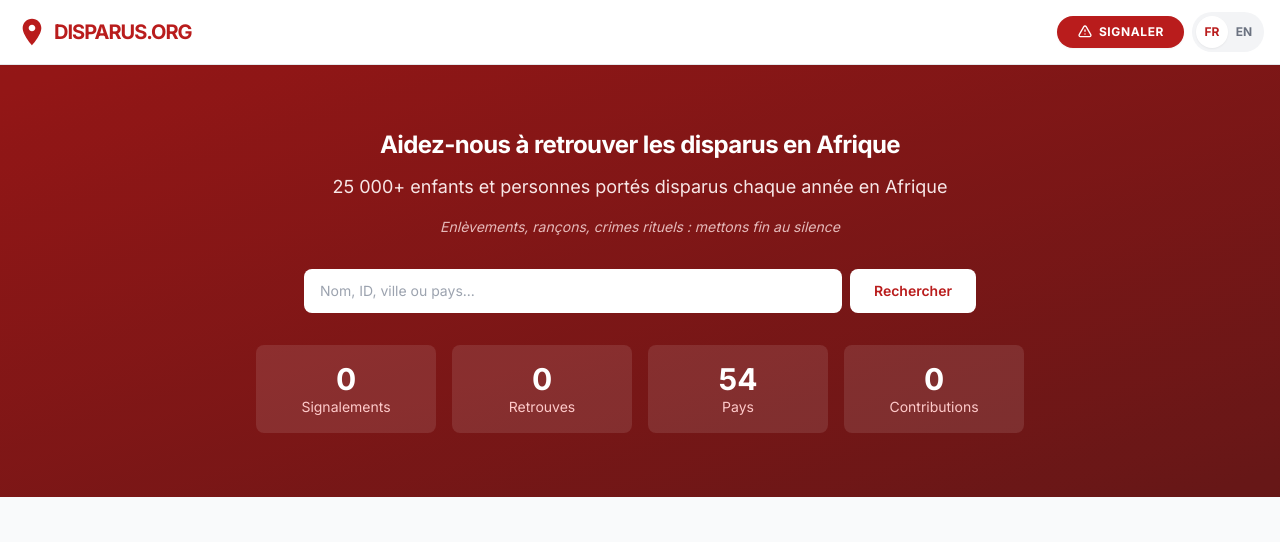
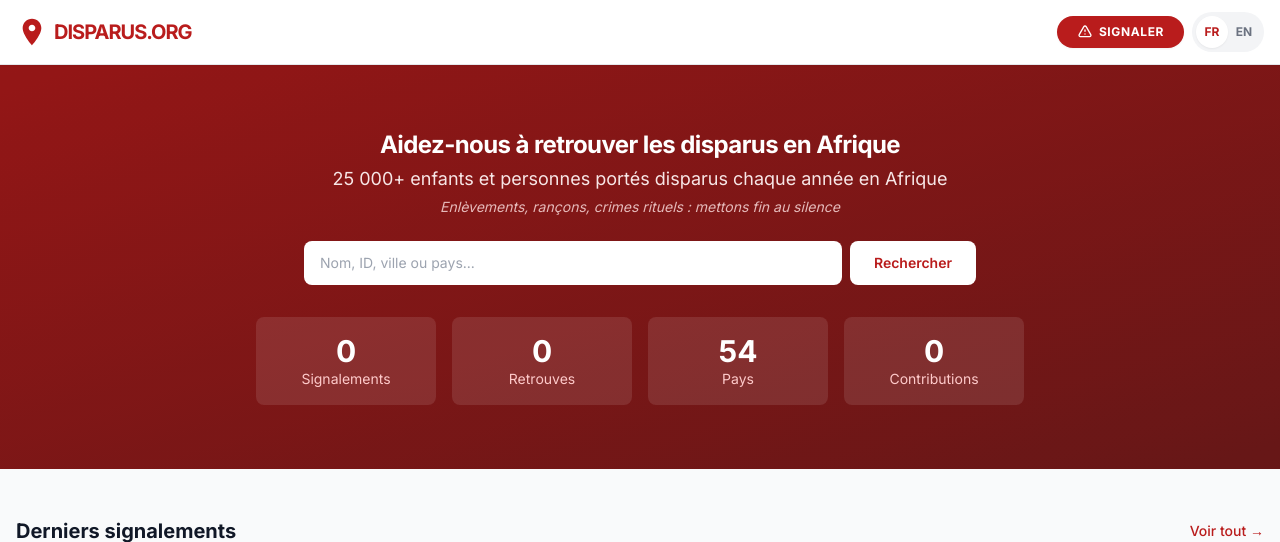
Before and after one commit to moa-digitalagency/DisparusOrg, a Flask app: page / in a window 1280 px wide. Shown: the top 542 px of the page. Run offline with Flask 3, Linux system fonts and the light colour scheme; data that the repository does not hold is empty; some libraries are stand-ins or nearby versions.

Commit message:
Reduce spacing between lines on the homepage
Adjust leading and margin properties in templates/index.html to decrease vertical spacing for hero section title and paragraphs.

Replit-Commit-Author: Agent
Replit-Commit-Session-Id: 7e3ac617-a53f-47e9-b89c-b81520e75bd1
Replit-Commit-Checkpoint-Type: intermediate_checkpoint
Replit-Commit-Event-Id: 37c3987c-743a-4572-9d5e-89b9a7420a9b
Replit-Commit-Screenshot-Url: https://storage.googleapis.com/screenshot-production-us-central1/8d7a2d25-8743-4958-8064-512e4774d594/7e3ac617-a53f-47e9-b89c-b81520e75bd1/hVpWmdi
Replit-Helium-Checkpoint-Created: true

```diff
--- a/templates/index.html
+++ b/templates/index.html
@@ -7,21 +7,21 @@
     <div class="absolute inset-0 bg-black/20"></div>
     <div class="max-w-7xl mx-auto px-4 relative z-10">
         <div class="text-center max-w-3xl mx-auto">
-            <h1 class="text-xl md:text-2xl font-black mb-3 tracking-tight leading-tight" data-testid="text-hero-title">
+            <h1 class="text-xl md:text-2xl font-black mb-1 tracking-tight leading-none" data-testid="text-hero-title">
                 {% if get_locale() == 'fr' %}
                     Aidez-nous à retrouver les disparus en Afrique
                 {% else %}
                     Help us find the missing in Africa
                 {% endif %}
             </h1>
-            <p class="text-base md:text-lg text-red-50 mb-4 font-normal opacity-95">
+            <p class="text-base md:text-lg text-red-50 mb-1 font-normal opacity-95 leading-tight">
                 {% if get_locale() == 'fr' %}
                     25 000+ enfants et personnes portés disparus chaque année en Afrique
                 {% else %}
                     25,000+ children and people reported missing every year in Africa
                 {% endif %}
             </p>
-            <p class="text-xs md:text-sm text-red-100 mb-8 font-light italic opacity-80">
+            <p class="text-xs md:text-sm text-red-100 mb-6 font-light italic opacity-80 leading-tight">
                 {% if get_locale() == 'fr' %}
                     Enlèvements, rançons, crimes rituels : mettons fin au silence
                 {% else %}
```
